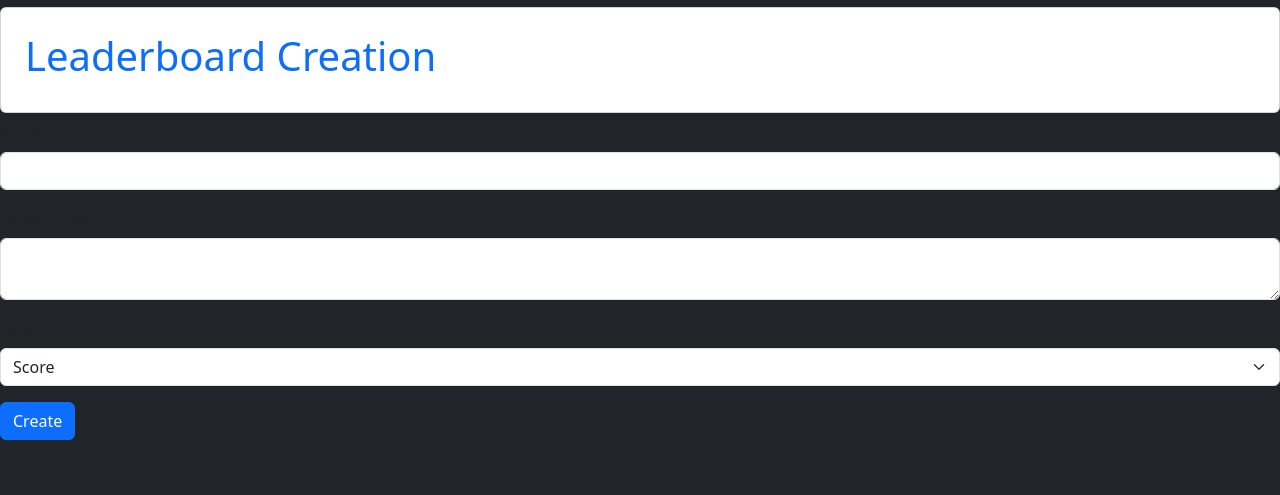
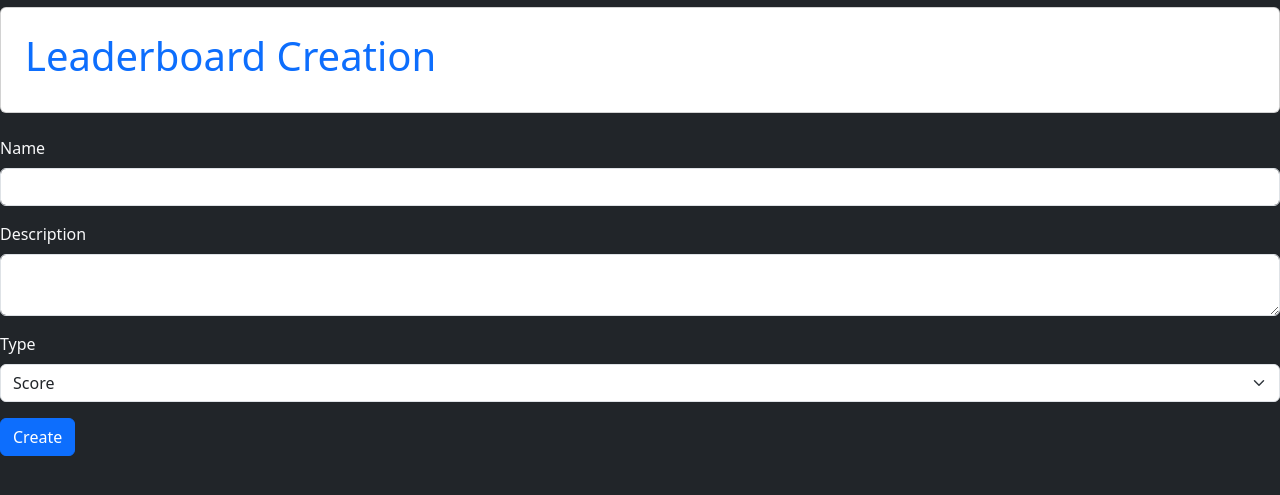
Before and after one commit to AuroraCollege/2026-12swe-at2-web-development-JonathanFaunt, a Flask app: page /moderation/new_leaderboard in a window 1280 px wide. Shown: the part 80-575 px from the top of the page. Run offline with Flask 3, Linux system fonts and the light colour scheme.

Commit message:
changed text in moderation/new_leaderboard to now be visible.

```diff
--- a/templates/new_leaderboard.html
+++ b/templates/new_leaderboard.html
@@ -6,7 +6,7 @@
     <h1 class="text-primary">Leaderboard Creation</h1>
   </div>
 </div>
-
+<div class="text-light mt-3">
   <form method="POST">
     <div class="mb-3">
       <label class="form-label">Name</label>
@@ -30,4 +30,5 @@
     <button class="btn btn-primary">Create</button>
   </form>
 </div>
+</div>
 {% endblock %}
```
